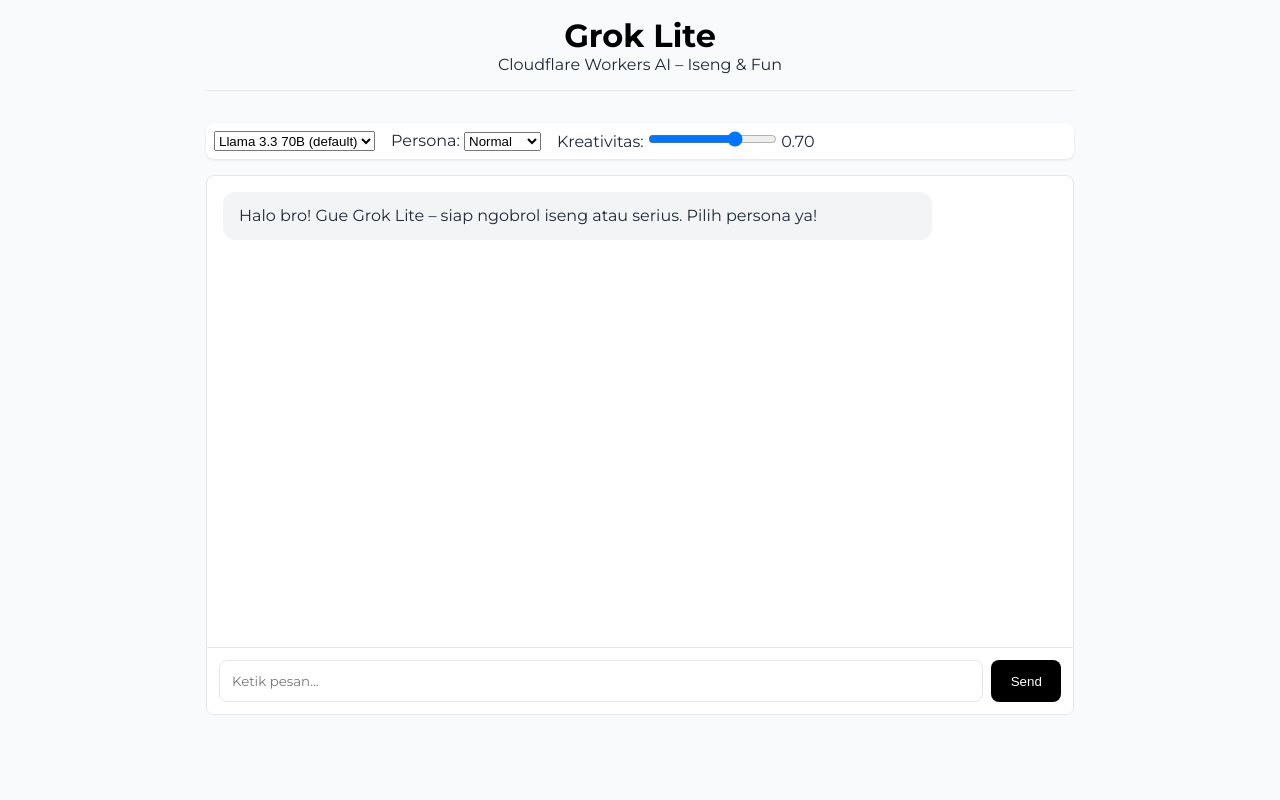
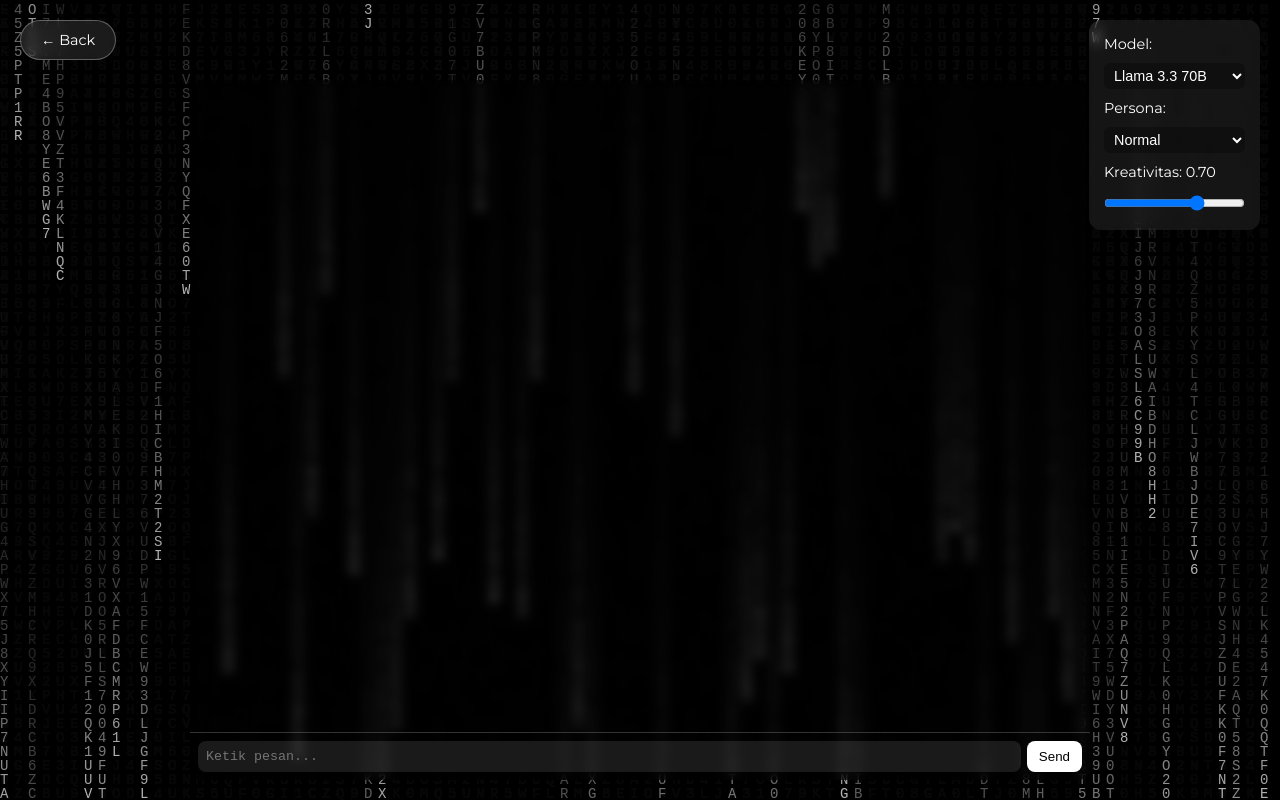
Before and after one commit to soeparnocorp/anna-laura, a website: page public/index.html in a window 1280 px wide. Drawn offline with Linux system fonts and the light colour scheme.

Commit message:
index.html

```diff
--- a/public/index.html
+++ b/public/index.html
@@ -2,71 +2,84 @@
 <head>
 <meta charset="UTF-8">
 <meta name="viewport" content="width=device-width, initial-scale=1.0">
-<title>Grok Lite – Iseng AI Chat</title>
+<title>Grok Lite – Cloudflare AI Chat</title>
 <link href="https://fonts.googleapis.com/css2?family=Montserrat:wght@400;700&display=swap" rel="stylesheet">
 <style>
-:root {
-  --primary: #000000; /* hitam sebagai pengganti orange */
-  --primary-hover: #333333;
-  --bg: #f9fafb;
-  --border: #e5e7eb;
-  --text: #1f2937;
-  --user-bg: #ffffff;
-  --ai-bg: #f3f4f6;
-}
 *{margin:0;padding:0;box-sizing:border-box;}
-body{font-family:'Montserrat',sans-serif;background:var(--bg);color:var(--text);max-width:900px;margin:0 auto;padding:1rem;}
-header{text-align:center;margin-bottom:2rem;padding-bottom:1rem;border-bottom:1px solid var(--border);}
-h1{color:var(--primary);}
-.controls{display:flex;gap:1rem;flex-wrap:wrap;margin-bottom:1rem;padding:0.5rem;background:white;border-radius:8px;box-shadow:0 1px 3px rgba(0,0,0,0.1);}
-.chat-container{display:flex;flex-direction:column;height:calc(100vh - 260px);border:1px solid var(--border);border-radius:8px;overflow:hidden;background:white;}
-.chat-messages{flex:1;overflow-y:auto;padding:1rem;}
-.message{margin-bottom:1rem;padding:0.75rem 1rem;border-radius:12px;max-width:85%;line-height:1.5;}
-.user-message{background:var(--user-bg);align-self:flex-end;margin-left:auto;}
-.assistant-message{background:var(--ai-bg);align-self:flex-start;}
-.message-input{display:flex;padding:0.75rem;border-top:1px solid var(--border);background:white;gap:0.5rem;}
-#user-input{flex:1;padding:0.75rem;border:1px solid var(--border);border-radius:8px;resize:none;font-family:inherit;}
-button{background:var(--primary);color:white;border:none;padding:0 1.2rem;border-radius:8px;cursor:pointer;}
-button:hover{background:var(--primary-hover);}
-button:disabled{background:#999;cursor:not-allowed;}
-.typing-indicator{padding:0.5rem 1rem;color:#666;font-style:italic;display:none;}
-.typing-indicator.visible{display:block;}
+body{font-family:'Montserrat',sans-serif;background:black;color:white;height:100vh;overflow:hidden;position:relative;}
+#matrixCanvas{position:fixed;top:0;left:0;width:100%;height:100%;z-index:-1;}
+.back{position:fixed;top:20px;left:20px;z-index:999;padding:10px 20px;background:rgba(255,255,255,0.1);border:1px solid rgba(255,255,255,0.3);border-radius:30px;color:white;text-decoration:none;font-size:0.9rem;backdrop-filter:blur(6px);}
+.back:hover{background:white;color:black;}/* UI Controls */
+.controls{position:fixed;top:20px;right:20px;z-index:999;background:rgba(255,255,255,0.08);padding:15px;border-radius:12px;backdrop-filter:blur(6px);display:flex;flex-direction:column;gap:10px;}
+.controls label, .controls select, .controls input{color:white;font-size:0.9rem;}
+.controls select, .controls input[type=range]{background:rgba(0,0,0,0.3);border:none;border-radius:6px;padding:4px 6px;color:white;}
+.controls input[type=range]::-webkit-slider-thumb{background:white;border-radius:50%;}
+
+/* Chat Container */
+.chat-container{position:absolute;top:80px;bottom:20px;left:50%;transform:translateX(-50%);width:90%;max-width:900px;height:calc(100% - 100px);border-radius:12px;overflow:hidden;display:flex;flex-direction:column;background:rgba(0,0,0,0.25);backdrop-filter:blur(6px);}
+#chat-messages{flex:1;overflow-y:auto;padding:15px;}
+.message{margin-bottom:10px;padding:8px 12px;border-radius:12px;max-width:80%;line-height:1.4;}
+.user-message{background:rgba(255,255,255,0.15);align-self:flex-end;}
+.assistant-message{background:rgba(255,255,255,0.08);align-self:flex-start;}
+.message-input{display:flex;padding:8px;border-top:1px solid rgba(255,255,255,0.2);gap:6px;background:rgba(0,0,0,0.3);}
+#user-input{flex:1;padding:8px;border:none;border-radius:8px;background:rgba(255,255,255,0.1);color:white;resize:none;}
+#send-button{padding:0 12px;border:none;border-radius:8px;background:white;color:black;cursor:pointer;}
+#send-button:hover{background:rgba(255,255,255,0.9);}
+#typing-indicator{padding:6px 12px;font-style:italic;color:#ccc;display:none;}
+#typing-indicator.visible{display:block;}
 </style>
+
 </head>
-<body>
-<header>
-<h1>Grok Lite</h1>
-<p>Cloudflare Workers AI – Iseng & Fun</p>
-</header><div class="controls">
+<body><canvas id="matrixCanvas"></canvas>
+<a href="/" class="back">← Back</a>
+
+<div class="controls">
+  <label for="model-select">Model:</label>
   <select id="model-select">
-<option value="@cf/meta/llama-3.3-70b-instruct-fp8-fast">Llama 3.3 70B (default)</option>
+    <option value="@cf/meta/llama-3.3-70b-instruct-fp8-fast">Llama 3.3 70B</option>
     <option value="@cf/mistralai/mistral-7b-instruct-v0.2">Mistral 7B</option>
     <option value="@cf/google/gemma-7b-it">Gemma 7B</option>
     <option value="@cf/qwen/qwen1.5-7b-chat">Qwen 7B</option>
-</select>
-<label>
-Persona:
+  </select><label for="persona-select">Persona:</label>
 <select id="persona-select">
 <option value="normal">Normal</option>
 <option value="sarkastik">Sarkastik</option>
 <option value="matre">Matre</option>
 </select>
-</label>
-<label>
-Kreativitas:
+
+<label for="temp-slider">Kreativitas: <span id="temp-value">0.70</span></label>
 <input type="range" id="temp-slider" min="0" max="1" step="0.05" value="0.7">
-<span id="temp-value">0.70</span>
-</label>
+
 </div><div class="chat-container">
-<div id="chat-messages" class="chat-messages">
-<div class="message assistant-message">
-<p>Halo bro! Gue Grok Lite – siap ngobrol iseng atau serius. Pilih persona ya!</p>
-</div>
-</div>
-<div id="typing-indicator" class="typing-indicator">AI lagi mikir...</div>
+  <div id="chat-messages"></div>
+  <div id="typing-indicator">AI lagi mikir...</div>
   <div class="message-input">
     <textarea id="user-input" placeholder="Ketik pesan..." rows="1"></textarea>
     <button id="send-button">Send</button>
   </div>
-</div><script src="chat.js"></script></body>
+</div><script src="chat.js"></script><script>
+// Matrix rain background
+const canvas = document.getElementById("matrixCanvas");
+const ctx = canvas.getContext("2d");
+canvas.width = window.innerWidth; canvas.height = window.innerHeight;
+const chars = "0123456789ABCDEFGHIJKLMNOPQRSTUVWXYZ";
+const fontSize = 14;
+const columns = Math.floor(canvas.width / fontSize);
+const drops = new Array(columns).fill(1);
+
+function drawMatrix(){
+  ctx.fillStyle = "rgba(0,0,0,0.08)";
+  ctx.fillRect(0,0,canvas.width,canvas.height);
+  ctx.fillStyle="rgba(255,255,255,0.7)";
+  ctx.font=fontSize+"px monospace";
+  for(let i=0;i<drops.length;i++){
+    const c=chars[Math.floor(Math.random()*chars.length)];
+    ctx.fillText(c,i*fontSize,drops[i]*fontSize);
+    if(drops[i]*fontSize>canvas.height && Math.random()>0.975)drops[i]=0;
+    drops[i]++;
+  }
+}
+setInterval(drawMatrix,40);
+window.addEventListener("resize",()=>{canvas.width=window.innerWidth;canvas.height=window.innerHeight;});
+</script></body>
 </html>
```
Lines whose indentation alone changed are shown as unchanged.
